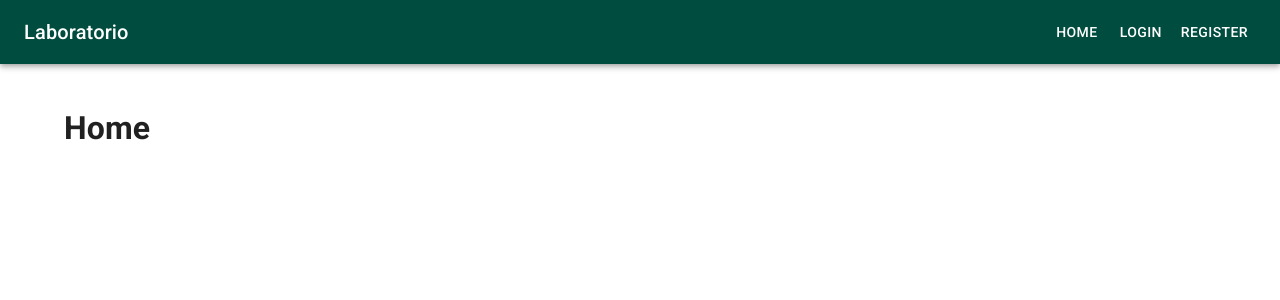
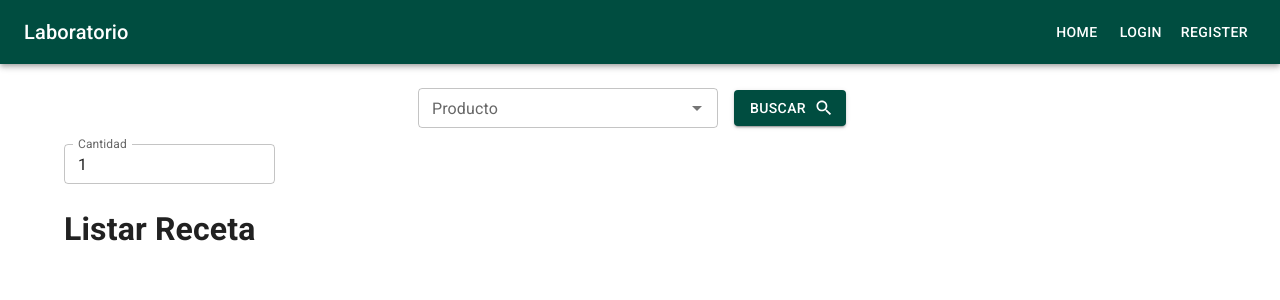
Before and after one commit to oscar-developer/ControlCalidadLab, a React (Vite) app: page / in a window 1280 px wide. Shown: the top 300 px of the page. Built offline with nearby package versions, Linux system fonts and the light colour scheme.

Commit message:
cambiando menu1

```diff
--- a/src/pages/Home.jsx
+++ b/src/pages/Home.jsx
@@ -1,7 +1,60 @@
+import { TextField,  Button, Grid } from "@mui/material";
+import Autocomplete from "@mui/material/Autocomplete";
+import SearchIcon from '@mui/icons-material/Search';
+const ListaProductos=[
+    {label:'Alimento Preparado ICMSF'},
+    {label:'Alimento Preparado AOAC'},
+    {label:'Harina AOAC'},
+    {label:'Harinas ICMS'},
+    {label:'Hojuelas AOAC'},
+    {label:'Hojuelas ICMSF'},
+    {label:'Café ICMSF'},
+    {label:'Chocolates ICMSF'},
+    {label:'Yogurt ICMS'},
+    {label:'Leche ICMSF'},
+    {label:'Quesos ICMSF'},
+    {label:'Agua Potable'},
+    {label:'Agua Manante'},
+    {label:'Agua Residual'},
+    {label:'Agua Superficial'},
+]
+
+
 export default function Home(){
     return(
         <>
-            <h1>Home</h1>
+            <Grid container direction="column" alignItems="center" spacing={2}>
+                <Grid container justifyContent="center" alignItems="center" spacing={2}>
+                    <Grid item>
+                        <Autocomplete
+                        disablePortal
+                        id="combo-box-demo"
+                        options={ListaProductos}
+                        sx={{ width: 300 }}
+                        size="small"
+                        renderInput={(params) => <TextField {...params} label="Producto" />}
+                        />
+                    </Grid>
+                    <Grid item>
+                        <Button variant="contained" color="primary" endIcon={<SearchIcon />}>
+                            Buscar
+                        </Button>
+                    </Grid>
+                </Grid>
+                <Grid item container justifyContent="flex-start">
+                    <TextField
+                    label="Cantidad"
+                    id="outlined-size-small"
+                    defaultValue="1"
+                    size="small"
+                    spacing={2}
+                    />
+                </Grid>
+            </Grid>
+
+
+            <h1>Listar Receta</h1>
+
         </>
     );
 }
```
